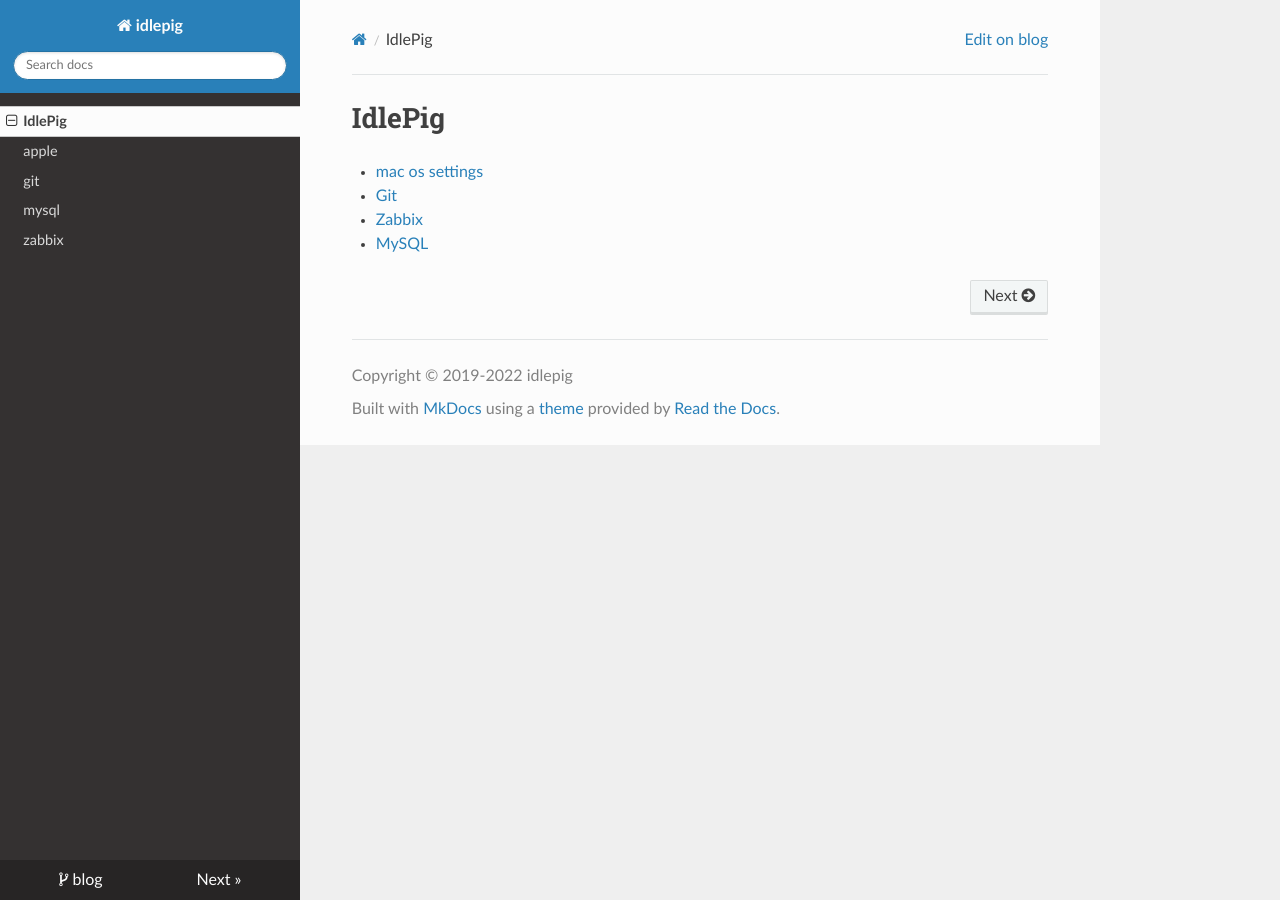
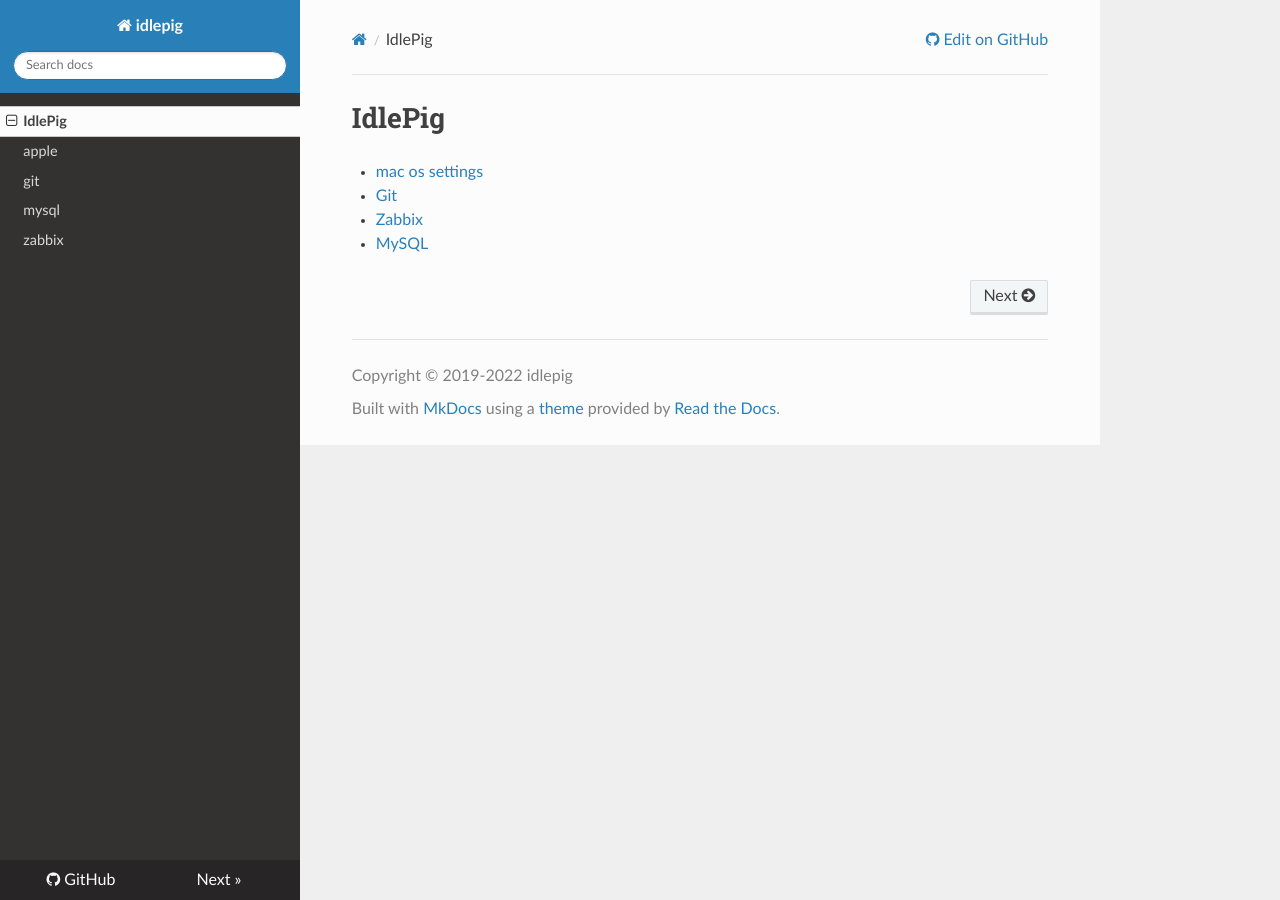
Before and after one commit to idlewith/blog, an MkDocs documentation site: the page built from docs/index.md, in a window 1280 px wide. Built offline with MkDocs 1.6.1, drawn with Linux system fonts in a browser that asks for light colours; nearby versions of some CDN libraries; part of the change alters nothing that is shown.

```diff
--- a/mkdocs.yml
+++ b/mkdocs.yml
@@ -40,6 +40,6 @@ plugins:
 site_name: idlepig
 copyright: Copyright &copy; 2019-2022 idlepig
 # GitHub Specific Configuration.
-repo_name: blog
+#repo_name: blog
 repo_url: https://github.com/idlepig/blog
-edit_uri: edit/master/docs/user_guide/docs/
+edit_uri: blob/main/docs/
```
